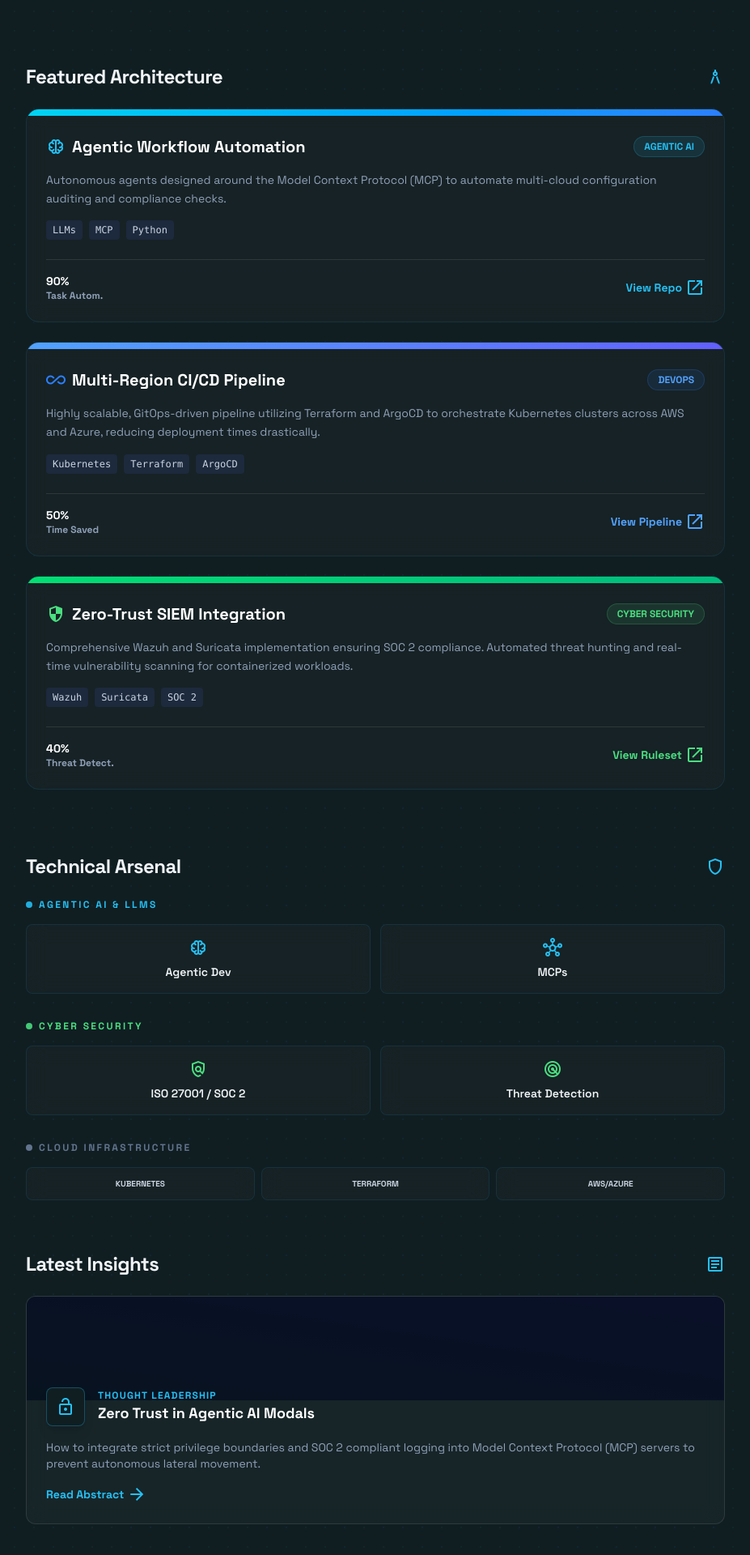
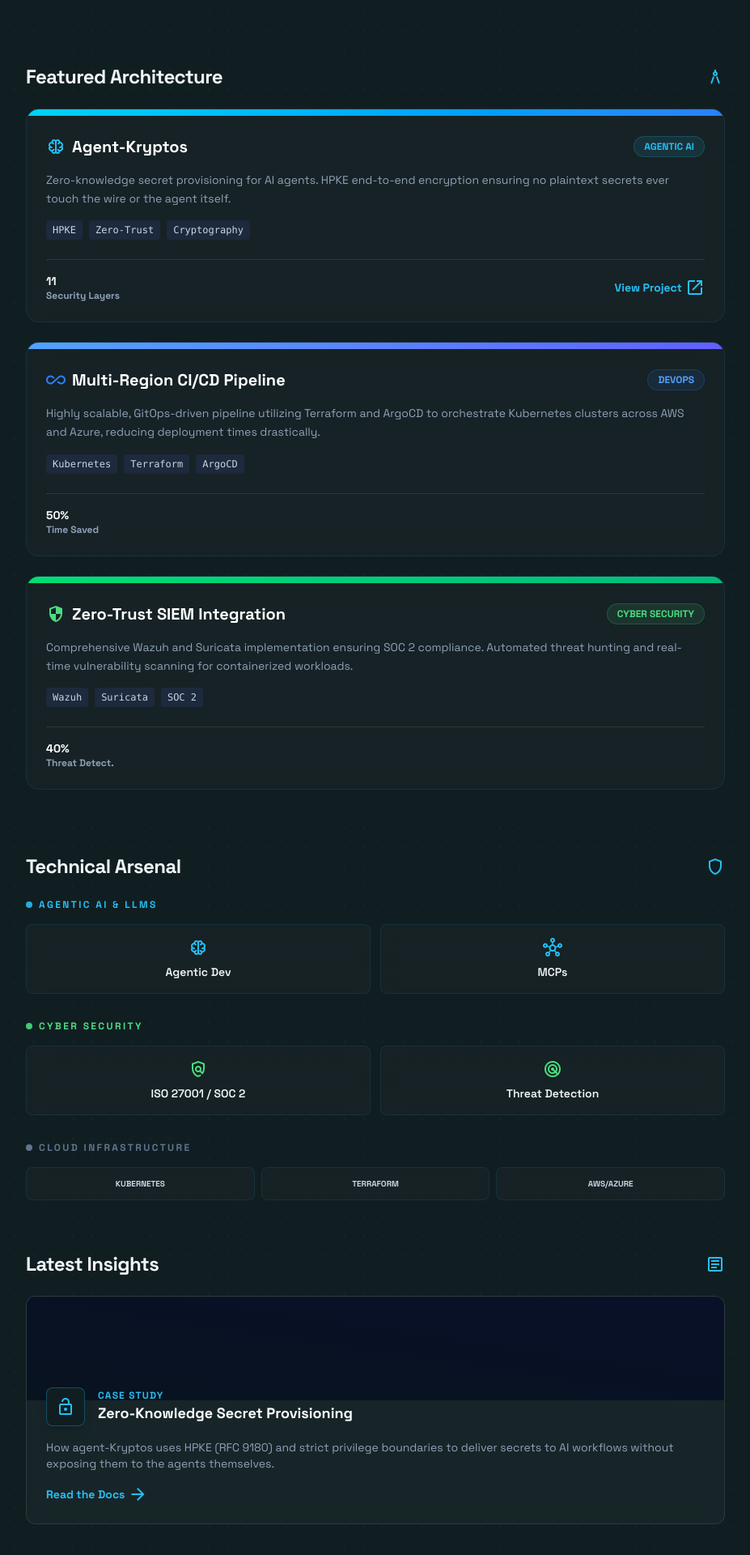
Before and after one commit to tuthan/portfolio, a React (Vite) app: page / in a window 1280 px wide. Shown: the part 1884-3804 px from the top of the page at 81% size, without its empty margins (176-1103 px from the left). Built offline with nearby package versions, Linux system fonts and the light colour scheme.

Commit message:
feat: integrate agent-Kryptos details and update featured projects URLs

```diff
--- a/src/App.tsx
+++ b/src/App.tsx
@@ -179,24 +179,24 @@
                 <div className="flex items-center justify-between mb-4">
                   <h3 className="text-xl font-bold text-slate-900 dark:text-white flex items-center gap-2">
                     <span className="material-symbols-outlined text-primary">neurology</span>
-                    Agentic Workflow Automation
+                    Agent-Kryptos
                   </h3>
                   <span className="px-3 py-1 bg-primary/10 text-primary text-xs font-bold rounded-full border border-primary/20">AGENTIC AI</span>
                 </div>
                 <p className="text-slate-600 dark:text-slate-400 text-sm leading-relaxed mb-4">
-                  Autonomous agents designed around the Model Context Protocol (MCP) to automate multi-cloud configuration auditing and compliance checks.
+                  Zero-knowledge secret provisioning for AI agents. HPKE end-to-end encryption ensuring no plaintext secrets ever touch the wire or the agent itself.
                 </p>
                 <div className="flex flex-wrap gap-2 mb-6">
-                  <span className="text-xs font-mono px-2 py-1 bg-slate-100 dark:bg-slate-800 rounded text-slate-600 dark:text-slate-300">LLMs</span>
-                  <span className="text-xs font-mono px-2 py-1 bg-slate-100 dark:bg-slate-800 rounded text-slate-600 dark:text-slate-300">MCP</span>
-                  <span className="text-xs font-mono px-2 py-1 bg-slate-100 dark:bg-slate-800 rounded text-slate-600 dark:text-slate-300">Python</span>
+                  <span className="text-xs font-mono px-2 py-1 bg-slate-100 dark:bg-slate-800 rounded text-slate-600 dark:text-slate-300">HPKE</span>
+                  <span className="text-xs font-mono px-2 py-1 bg-slate-100 dark:bg-slate-800 rounded text-slate-600 dark:text-slate-300">Zero-Trust</span>
+                  <span className="text-xs font-mono px-2 py-1 bg-slate-100 dark:bg-slate-800 rounded text-slate-600 dark:text-slate-300">Cryptography</span>
                 </div>
                 <div className="border-t border-slate-200 dark:border-white/10 pt-4 flex items-center justify-between">
                   <div className="text-xs font-bold text-slate-500 dark:text-slate-400">
-                    <span className="text-slate-800 dark:text-white block text-sm">90%</span> Task Autom.
+                    <span className="text-slate-800 dark:text-white block text-sm">11</span> Security Layers
                   </div>
-                  <a href="https://github.com" target="_blank" rel="noreferrer" className="text-primary text-sm font-bold flex items-center gap-1 hover:underline">
-                    View Repo <span className="material-symbols-outlined text-sm">open_in_new</span>
+                  <a href="https://kryptos.atas.tech/" target="_blank" rel="noreferrer" className="text-primary text-sm font-bold flex items-center gap-1 hover:underline">
+                    View Project <span className="material-symbols-outlined text-sm">open_in_new</span>
                   </a>
                 </div>
               </div>
@@ -225,9 +225,6 @@
                   <div className="text-xs font-bold text-slate-500 dark:text-slate-400">
                     <span className="text-slate-800 dark:text-white block text-sm">50%</span> Time Saved
                   </div>
-                  <a href="https://github.com" target="_blank" rel="noreferrer" className="text-blue-500 dark:text-blue-400 text-sm font-bold flex items-center gap-1 hover:underline">
-                    View Pipeline <span className="material-symbols-outlined text-sm">open_in_new</span>
-                  </a>
                 </div>
               </div>
             </div>
@@ -255,9 +252,6 @@
                   <div className="text-xs font-bold text-slate-500 dark:text-slate-400">
                     <span className="text-slate-800 dark:text-white block text-sm">40%</span> Threat Detect.
                   </div>
-                  <a href="https://github.com" target="_blank" rel="noreferrer" className="text-emerald-600 dark:text-accent-green text-sm font-bold flex items-center gap-1 hover:underline">
-                    View Ruleset <span className="material-symbols-outlined text-sm">open_in_new</span>
-                  </a>
                 </div>
               </div>
             </div>
@@ -340,15 +334,15 @@
                   <span className="material-symbols-outlined text-primary font-bold">lock_open</span>
                 </div>
                 <div>
-                  <p className="text-xs text-primary font-bold uppercase tracking-widest">Thought Leadership</p>
-                  <h4 className="font-bold text-slate-900 dark:text-white text-lg">Zero Trust in Agentic AI Modals</h4>
+                  <p className="text-xs text-primary font-bold uppercase tracking-widest">Case Study</p>
+                  <h4 className="font-bold text-slate-900 dark:text-white text-lg">Zero-Knowledge Secret Provisioning</h4>
                 </div>
               </div>
               <p className="text-slate-600 dark:text-slate-400 text-sm mb-4">
-                How to integrate strict privilege boundaries and SOC 2 compliant logging into Model Context Protocol (MCP) servers to prevent autonomous lateral movement.
+                How agent-Kryptos uses HPKE (RFC 9180) and strict privilege boundaries to deliver secrets to AI workflows without exposing them to the agents themselves.
               </p>
-              <a href="#" className="text-primary text-sm font-bold flex items-center gap-1 hover:underline w-fit">
-                Read Abstract <span className="material-symbols-outlined text-sm">arrow_forward</span>
+              <a href="https://kryptos.atas.tech/" target="_blank" rel="noopener noreferrer" className="text-primary text-sm font-bold flex items-center gap-1 hover:underline w-fit">
+                Read the Docs <span className="material-symbols-outlined text-sm">arrow_forward</span>
               </a>
             </div>
           </div>
```
